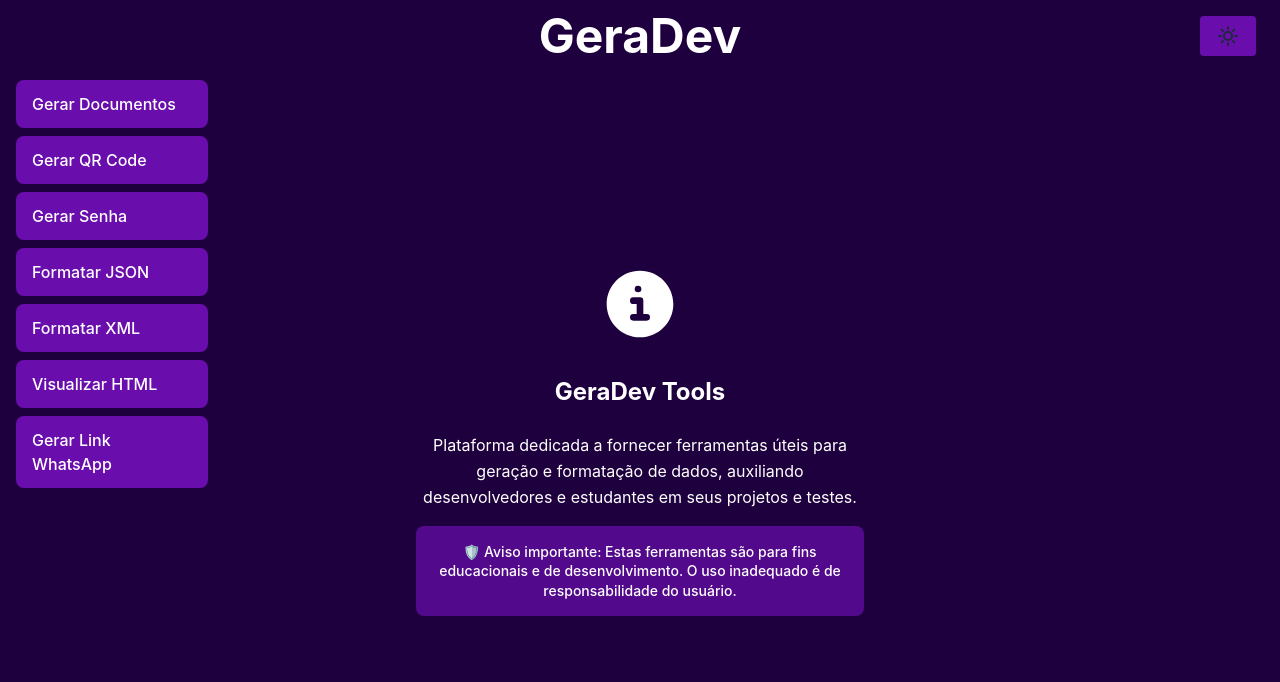
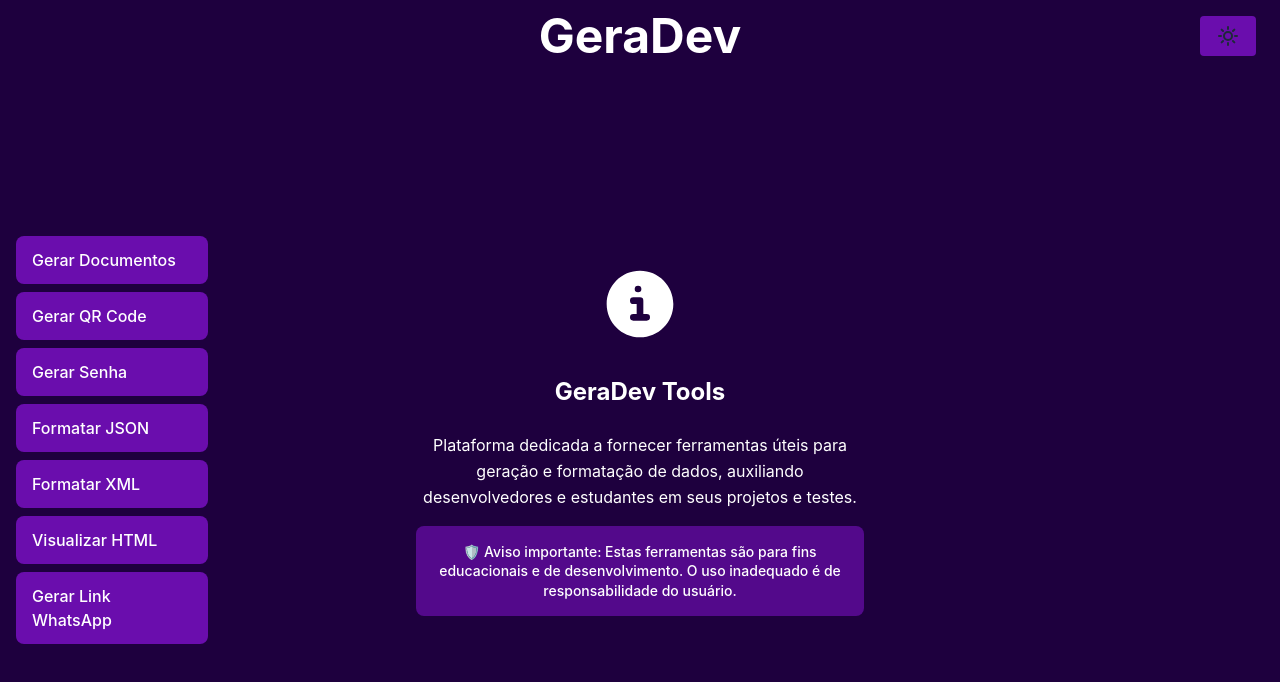
Before and after one commit to NicolasPorto/gera-dev, a React (Vite) app: page / in a window 1280 px wide. Shown: the top 682 px of the page. Built offline with nearby package versions, Linux system fonts and the light colour scheme.

Commit message:
Movendo sidebar para centro

```diff
--- a/src/components/Sidebar.jsx
+++ b/src/components/Sidebar.jsx
@@ -48,7 +48,7 @@ export function Sidebar({ open, setOpen, isMobile }) {
       className={`
         fixed left-0 top-0 h-full z-40
         w-[var(--sidebar-width)] bg-transparent
-        pt-20 px-4 flex flex-col gap-2
+        pt-20 px-4 flex flex-col gap-2 justify-center
       `}
     >
       {links.map(({ to, label }) => (
```
